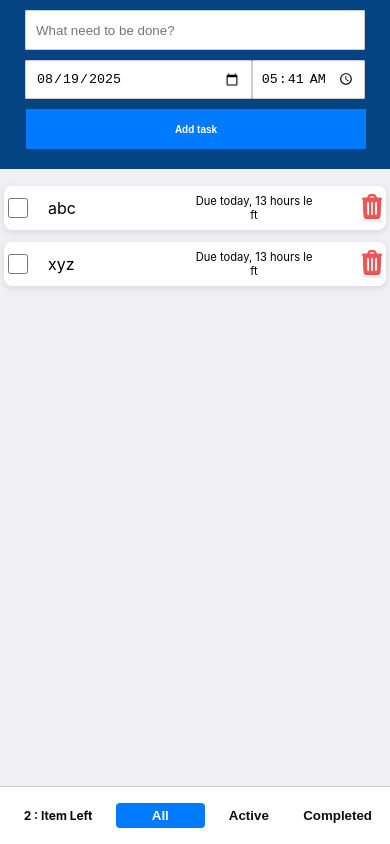
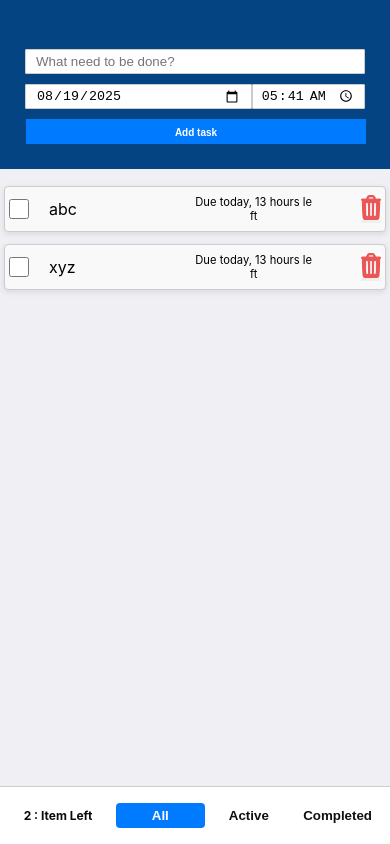
Before and after one commit to Alok-Yadav45/18-tas-1, a React (Create React App) app: page / in a window 390 px wide. Built offline with nearby package versions, Linux system fonts and the light colour scheme.

Commit message:
23 assignment

```diff
--- a/src/App.css
+++ b/src/App.css
@@ -300,6 +300,7 @@
     grid-template-rows: 1fr 1fr 1fr;
     row-gap: 0px;
     padding: 0 5px;
+    margin-top: auto;
   }
   .input{
     grid-column: 1/4;
@@ -335,23 +336,29 @@
   .heading {
     grid-template-columns: 1fr 1fr 1fr;
     grid-template-rows: 1fr 1fr 1fr;
+    margin-top: auto;
+
   }
   .input {
     grid-column: 1 / 4;
     width: 100%;
+    height: 25px;
   }
   .date-input
    {
     grid-column: 1 / 3;
     width: 100%;
+    height: 25px;
   }
   .time-input {
     grid-column: 3 / 4;
     width: 100%;
+    height: 25px;
   }
   .button {
     grid-column: 1 / 4;
     width: 100%;
+    height: 25px;
   }
   .item-text{
     font-size: 1rem;
@@ -380,4 +387,12 @@
   padding: 5px 10px;
   width: 100px;
  }
+
+ .message{
+  padding: 8px 4px;
+  border: 1px solid #ccc;
+  border-radius: 4px;
+  background: #f9f9f9;
+
+ }
 }
```
